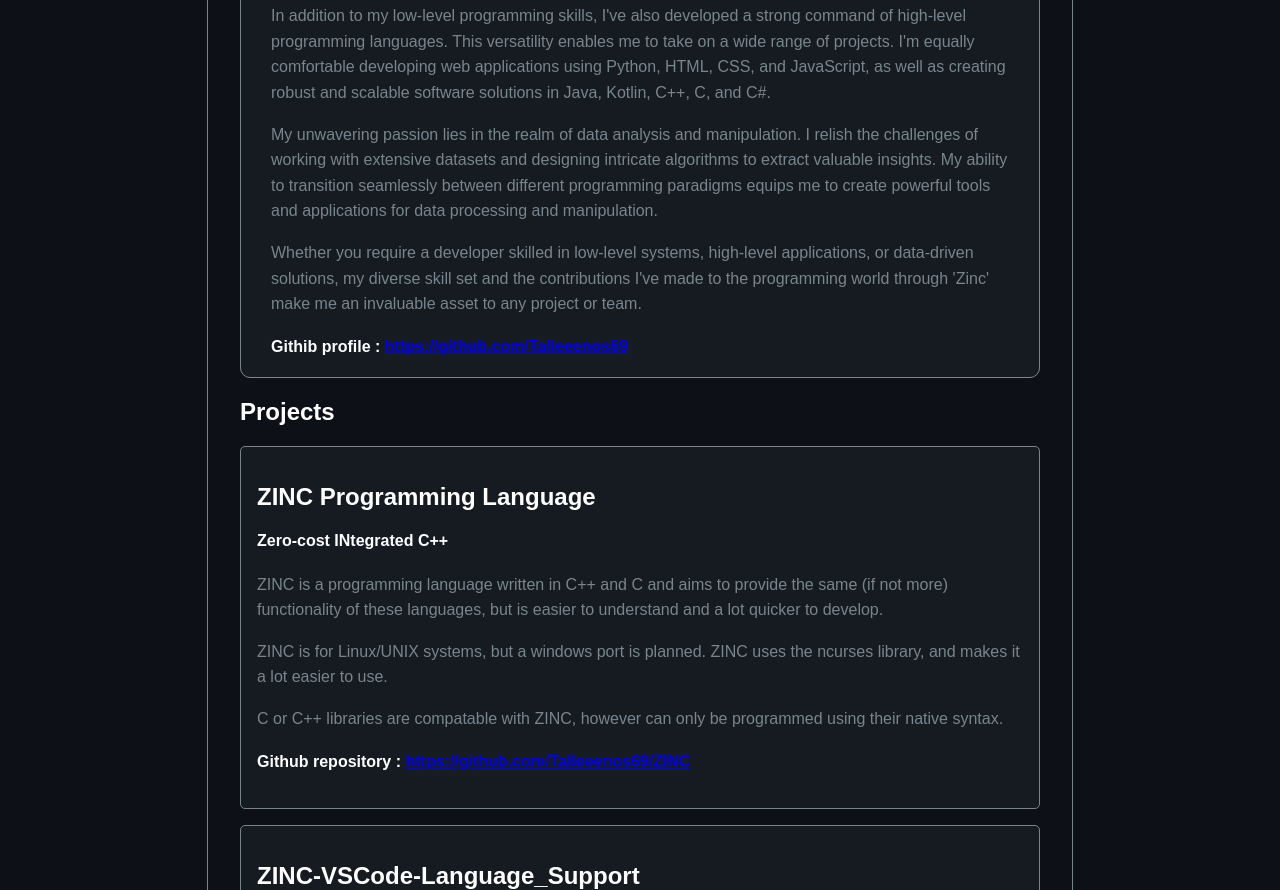
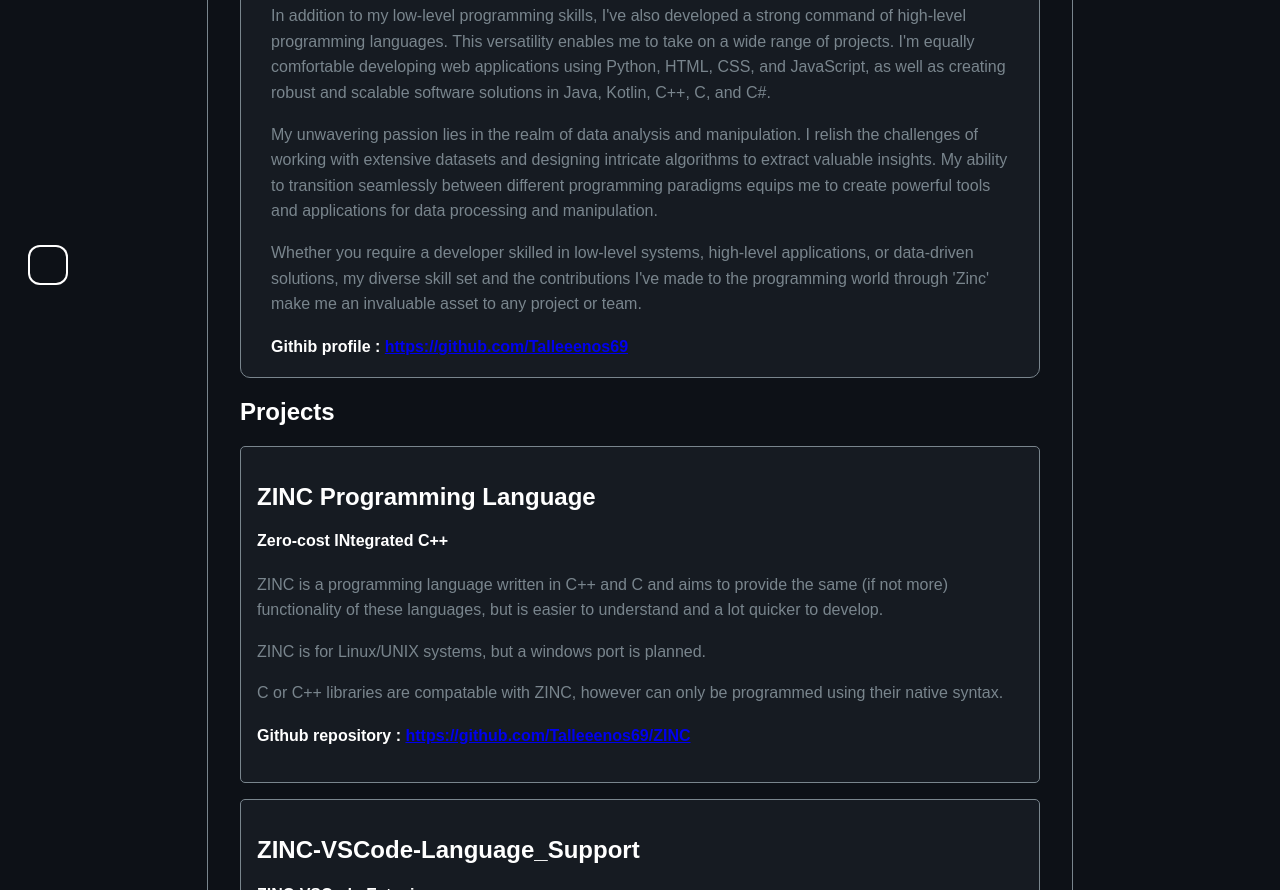
Before and after one commit to TallenPeli/tallens_website, a plain HTML site: page index.html in a window 1280 px wide. Shown: the part 487-1377 px from the top of the page. Drawn offline with Linux system fonts and the light colour scheme.

Commit message:
Added light theme OwO

```diff
--- /dev/null
+++ b/css/dark-theme.css
@@ -0,0 +1,157 @@
+body {
+    font-family: Arial, sans-serif;
+    background-color: #0d1117;
+    margin: 0;
+    padding: 0;
+}
+
+.about-me {
+    padding: 0 18px;
+    background-color: white;
+    max-height: 0;
+    overflow: hidden;
+    transition: max-height 0.2s ease-out;
+}
+
+header {
+    background-color: #010409;
+    color: #fff;
+    text-align: center;
+    padding: 2rem;
+    border-bottom: 0.1px solid #79858d; /* Adjust the border thickness here */
+}
+
+h1 {
+    font-size: 2rem;
+}
+
+.content {
+    background-color: #161b22;
+    padding-left: 30px;
+    padding-right: 20px;
+    margin-top: 20px;
+    overflow: hidden;
+    transition: max-height 0.2s ease-out;
+    border: 0.1px solid #79858d;
+    border-radius: 10px;
+}
+
+.container {
+    max-width: 800px;
+    margin: 2rem auto;
+    margin-top: -33px;
+    padding: 2rem;
+    padding-top: 5px;
+    background-color: #0d1117;
+    border: 0.1px solid #79858d;
+    border-bottom-right-radius: 10px;
+    border-bottom-left-radius: 10px;
+    color: #79858d;
+}
+
+.container-header {
+    max-width: 800px;
+    margin: 2rem auto;
+    padding-left: 2rem;
+    padding-right: 2rem;
+    background-color: #161b22;
+    border: 0.1px solid #79858d;
+    border-top-right-radius: 10px;
+    border-top-left-radius: 10px;
+    color: #79858d;
+}
+
+.profile-picture {
+    display: inline-block;
+    vertical-align: middle;
+    width: 40px;
+    margin-top: -15px;
+    border-radius: 20px;
+}
+
+.username {
+    display: inline-block;
+    color: #fff;
+}
+
+h2 {
+    font-size: 1.5rem;
+    color: white;
+}
+
+h3 {
+    color: white;
+}
+
+h4 {
+    color: white;
+}
+
+p {
+    line-height: 1.6;
+}
+
+.project {
+    margin: 1rem 0;
+    padding: 1rem;
+    background-color: #161b22;
+    color: #79858d;
+    border: 0.1px solid #79858d;
+    border-radius: 5px;
+}
+
+footer {
+    border-top: 0.5px solid #79858d;
+    background-color: #0d1117;
+    color: #fff;
+    text-align: center;
+    padding: 1rem 0;
+}
+
+.mode-switcher {
+    position: fixed;
+    left: 30px;
+    bottom: 30px;
+}
+
+.clear {
+    clear: both;
+}
+
+.checkBox {
+    display: block;
+    cursor: pointer;
+    width: 30px;
+    height: 30px;
+    border: 3px solid rgba(255, 255, 255, 0);
+    border-radius: 10px;
+    position: relative;
+    overflow: hidden;
+    box-shadow: 0px 0px 0px 2px #fff;
+}
+
+.checkBox div {
+    width: 60px;
+    height: 60px;
+    background-color: #fff;
+    top: -52px;
+    left: -52px;
+    position: absolute;
+    transform: rotateZ(45deg);
+    z-index: 100;
+}
+
+.checkBox input[type=checkbox]:checked + div {
+    left: -10px;
+    top: -10px;
+}
+
+.checkBox input[type=checkbox] {
+    position: absolute;
+    left: 50px;
+    visibility: hidden;
+}
+
+.transition {
+    transition: 300ms ease;
+}
--- /dev/null
+++ b/css/light-theme.css
@@ -0,0 +1,158 @@
+body {
+    font-family: Arial, sans-serif;
+    background-color: #fff; /* Change background color to white for the light theme */
+    color: #000; /* Change text color to black for the light theme */
+    margin: 0;
+    padding: 0;
+}
+
+.about-me {
+    padding: 0 18px;
+    background-color: #fff; /* Change background color to white for the light theme */
+    max-height: 0;
+    overflow: hidden;
+    transition: max-height 0.2s ease-out;
+}
+
+header {
+    background-color: #f0f0f0; /* Change background color to a light gray color */
+    color: #000; /* Change text color to black for the light theme */
+    text-align: center;
+    padding: 2rem;
+    border-bottom: 1px solid #ddd; /* Adjust the border thickness and color */
+}
+
+h1 {
+    font-size: 2rem;
+}
+
+.content {
+    background-color: #f0f0f0; /* Change background color to a light gray color */
+    padding-left: 30px;
+    padding-right: 20px;
+    margin-top: 20px;
+    overflow: hidden;
+    transition: max-height 0.2s ease-out;
+    border: 1px solid #ddd; /* Adjust the border thickness and color */
+    border-radius: 10px;
+}
+
+.container {
+    max-width: 800px;
+    margin: 2rem auto;
+    margin-top: -33px;
+    padding: 2rem;
+    padding-top: 5px;
+    background-color: #fff; /* Change background color to white for the light theme */
+    border: 1px solid #ddd; /* Adjust the border thickness and color */
+    border-bottom-right-radius: 10px;
+    border-bottom-left-radius: 10px;
+    color: #000; /* Change text color to black for the light theme */
+}
+
+.container-header {
+    max-width: 800px;
+    margin: 2rem auto;
+    padding-left: 2rem;
+    padding-right: 2rem;
+    background-color: #f0f0f0; /* Change background color to a light gray color */
+    border: 1px solid #ddd; /* Adjust the border thickness and color */
+    border-top-right-radius: 10px;
+    border-top-left-radius: 10px;
+    color: #000; /* Change text color to black for the light theme */
+}
+
+.profile-picture {
+    display: inline-block;
+    vertical-align: middle;
+    width: 40px;
+    margin-top: -15px;
+    border-radius: 20px;
+}
+
+.username {
+    display: inline-block;
+    color: #000; /* Change text color to black for the light theme */
+}
+
+h2 {
+    font-size: 1.5rem;
+    color: #000; /* Change text color to black for the light theme */
+}
+
+h3 {
+    color: #000; /* Change text color to black for the light theme */
+}
+
+h4 {
+    color: #000; /* Change text color to black for the light theme */
+}
+
+p {
+    line-height: 1.6;
+}
+
+.project {
+    margin: 1rem 0;
+    padding: 1rem;
+    background-color: #f0f0f0; /* Change background color to a light gray color */
+    color: #000; /* Change text color to black for the light theme */
+    border: 1px solid #ddd; /* Adjust the border thickness and color */
+    border-radius: 5px;
+}
+
+footer {
+    border-top: 1px solid #ddd; /* Adjust the border thickness and color */
+    background-color: #fff; /* Change background color to white for the light theme */
+    color: #000; /* Change text color to black for the light theme */
+    text-align: center;
+    padding: 1rem 0;
+}
+
+.mode-switcher {
+    position: fixed;
+    left: 30px;
+    bottom: 30px;
+}
+
+.clear {
+    clear: both;
+}
+
+.checkBox {
+    display: block;
+    cursor: pointer;
+    width: 30px;
+    height: 30px;
+    border: 3px solid rgba(0, 0, 0, 0); /* Change border color to black for the light theme */
+    border-radius: 10px;
+    position: relative;
+    overflow: hidden;
+    box-shadow: 0px 0px 0px 2px #000; /* Change box shadow color to black for the light theme */
+}
+
+.checkBox div {
+    width: 60px;
+    height: 60px;
+    background-color: #000; /* Change background color to black for the light theme */
+    top: -52px;
+    left: -52px;
+    position: absolute;
+    transform: rotateZ(45deg);
+    z-index: 100;
+}
+
+.checkBox input[type=checkbox]:checked + div {
+    left: -10px;
+    top: -10px;
+}
+
+.checkBox input[type=checkbox] {
+    position: absolute;
+    left: 50px;
+    visibility: hidden;
+}
+
+.transition {
+    transition: 300ms ease;
+}
--- a/index.html
+++ b/index.html
@@ -3,130 +3,27 @@
 <head>
     <meta charset="UTF-8">
     <meta name="viewport" content="width=device-width, initial-scale=1.0">
+    <link id="theme-stylesheet" rel="stylesheet" href="css/dark-theme.css">
     <title>Talleeenos69 - Portfolio</title>
-    <style>
-        body {
-            font-family: Arial, sans-serif;
-            background-color: #0d1117;
-            margin: 0;
-            padding: 0;
-        }
-
-        .about-me {
-            padding: 0 18px;
-            background-color: white;
-            max-height: 0;
-            overflow: hidden;
-            transition: max-height 0.2s ease-out;
-        }
-
-        header {
-            background-color: #010409;
-            color: #fff;
-            text-align: center;
-            padding: 2rem;
-            border-bottom: 0.1px solid #79858d; /* Adjust the border thickness here */
-        }
-
-        h1 {
-            font-size: 2rem;
-        }
-
-        .content {
-            background-color: #161b22;
-            padding-left: 30px;
-            padding-right: 20px;
-            margin-top: 20px;
-            overflow: hidden;
-            transition: max-height 0.2s ease-out;
-            border: 0.1px solid #79858d;
-            border-radius: 10px;
-        }
-
-        .container {
-            max-width: 800px;
-            margin: 2rem auto;
-            margin-top: -33px;
-            padding: 2rem;
-            padding-top: 5px;
-            background-color: #0d1117;
-            border: 0.1px solid #79858d;
-            border-bottom-right-radius: 10px;
-            border-bottom-left-radius: 10px;
-            color: #79858d;
-        }
-
-        .container-header {
-            max-width: 800px;
-            margin: 2rem auto;
-            padding-left: 2rem;
-            padding-right: 2rem;
-            background-color: #161b22;
-            border: 0.1px solid #79858d;
-            border-top-right-radius: 10px;
-            border-top-left-radius: 10px;
-            color: #79858d;
-        }
-
-        .profile-picture {
-            display: inline-block;
-            vertical-align: middle;
-            width: 40px;
-            margin-top: -15px;
-            border-radius: 20px;
-        }
-
-        .username {
-            display: inline-block;
-            color: #fff;
-        }
-
-        h2 {
-            font-size: 1.5rem;
-            color: white;
-        }
-
-        h3 {
-            color: white;
-        }
-
-        h4 {
-            color: white;
-        }
-
-        p {
-            line-height: 1.6;
-        }
-
-        .project {
-            margin: 1rem 0;
-            padding: 1rem;
-            background-color: #161b22;
-            color: #79858d;
-            border: 0.1px solid #79858d;
-            border-radius: 5px;
-        }
-
-        footer {
-            border-top: 0.5px solid #79858d;
-            background-color: #0d1117;
-            color: #fff;
-            text-align: center;
-            padding: 1rem 0;
-        }
-
-    </style>
 </head>
 <body>
     <header>
         <img class="profile-picture" src="https://avatars.githubusercontent.com/u/106496088?v=4">
-        <h1 class="username" style="color: #fff;">Talleeenos69</h1>
+        <h1 class="username"">Talleeenos69</h1>
         <p>C++ Developer, creator of ZINC</p>
     </header>
 
     <div class="container-header">
         <h2>About Me</h2>
     </div>
+
+    <div class="mode-switcher">
+        <label class="checkBox">
+          <input id="ch1" type="checkbox" onchange="toggleTheme()">
+          <div class="transition"></div>
+        </label>
+    </div>
+
     <div class="container">
         <div class="content">
             <p>
@@ -141,6 +38,7 @@
             <p>
                 Whether you require a developer skilled in low-level systems, high-level applications, or data-driven solutions, my diverse skill set and the contributions I've made to the programming world through 'Zinc' make me an invaluable asset to any project or team.
             </p>
+
             <h4>Githib profile : <a href="https://github.com/Talleeenos69" target="_blank">https://github.com/Talleeenos69</a></h4>
         </div>
 
@@ -154,7 +52,7 @@
 
             <p>ZINC is a programming language written in C++ and C and aims to provide the same (if not more) functionality of these languages, but is easier to understand and a lot quicker to develop.</p>
 
-            <p>ZINC is for Linux/UNIX systems, but a windows port is planned. ZINC uses the ncurses library, and makes it a lot easier to use.</p>
+            <p>ZINC is for Linux/UNIX systems, but a windows port is planned.</p>
 
             <p>C or C++ libraries are compatable with ZINC, however can only be programmed using their native syntax.</p>
 
@@ -183,5 +81,17 @@
     <footer>
         &copy; 2023 <a href="https://github.com/Talleeenos69" style="color: white;" target="_blank">Talleeenos69</a>
     </footer>
+
+    <script>
+        function toggleTheme() {
+            const stylesheet = document.getElementById("theme-stylesheet");
+            if (stylesheet.getAttribute("href") === "css/dark-theme.css") {
+                stylesheet.setAttribute("href", "css/light-theme.css");
+            } else {
+                stylesheet.setAttribute("href", "css/dark-theme.css");
+            }
+        }
+    </script>
+
 </body>
 </html>
```
Also changed, not shown: css/primary.css (deleted, +0 -13 lines).
